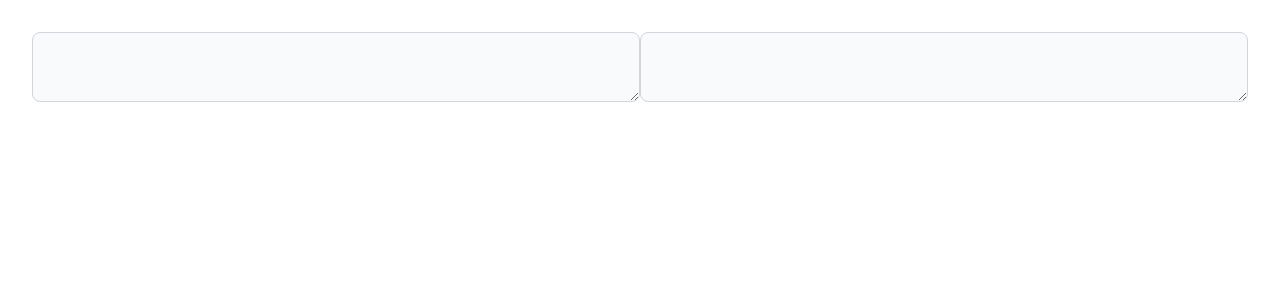
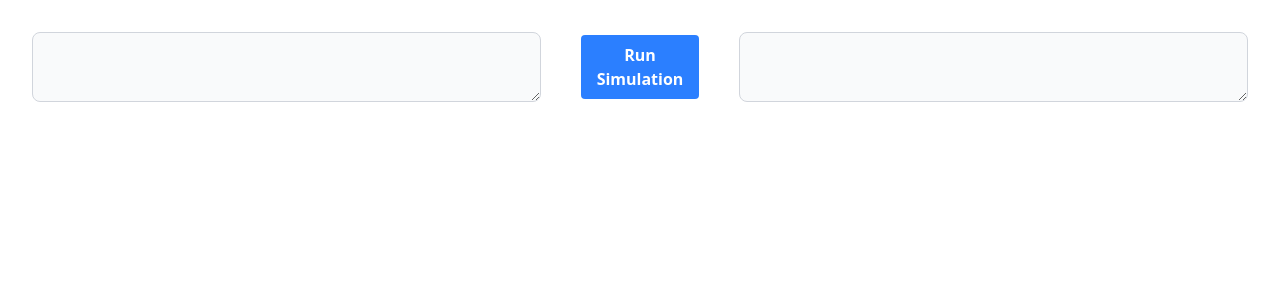
Before and after one commit to readybadger/robots-on-mars, a React (Vite) app: page / in a window 1280 px wide. Shown: the top 300 px of the page. Built offline with nearby package versions, Linux system fonts and the light colour scheme.

Commit message:
Add basic input/output and command button

```diff
--- a/src/App.tsx
+++ b/src/App.tsx
@@ -4,13 +4,27 @@ import TextArea from './TextArea'
 
 function App() {
   const [inputText, setInputText] = useState<string>('')
+  const [resultText, setResultText] = useState<string>('')
+
+  const onRunSimulation = () => {
+    setResultText(inputText)
+  }
+
   return (
-    <div className="flex justify-between w-full">
+    <div className="flex justify-between w-full gap-x-10">
       <div className="grow">
         <TextArea value={inputText} onChange={setInputText} />
       </div>
+      <button
+        onClick={onRunSimulation}
+        className="cursor-pointer self-center bg-blue-500 hover:bg-blue-700 text-white font-bold py-2 px-4 rounded"
+      >
+        Run
+        <br />
+        Simulation
+      </button>
       <div className="grow">
-        <TextArea value={inputText} />
+        <TextArea value={resultText} />
       </div>
     </div>
   )
```
